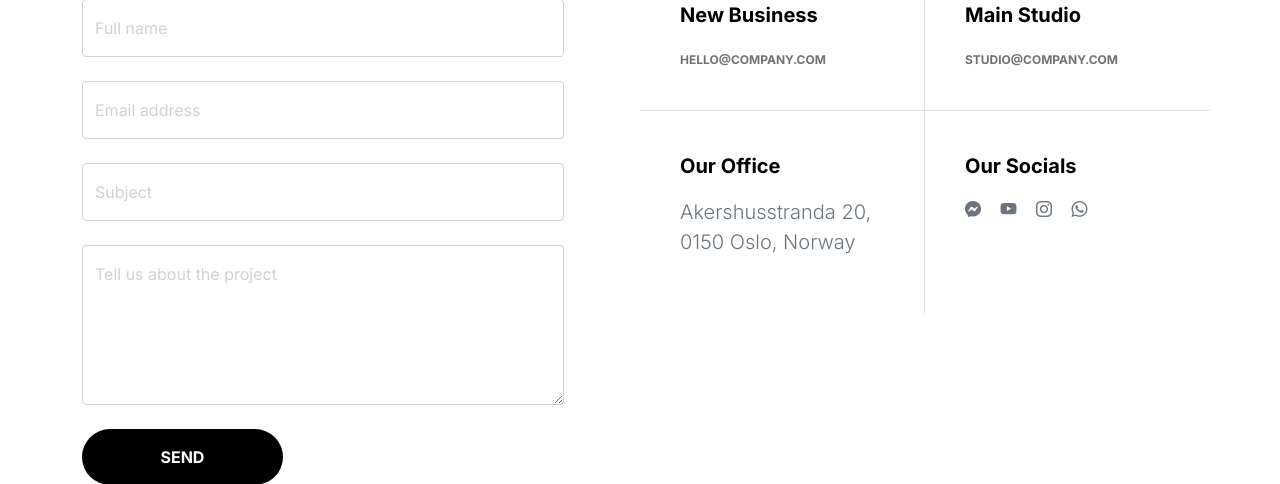
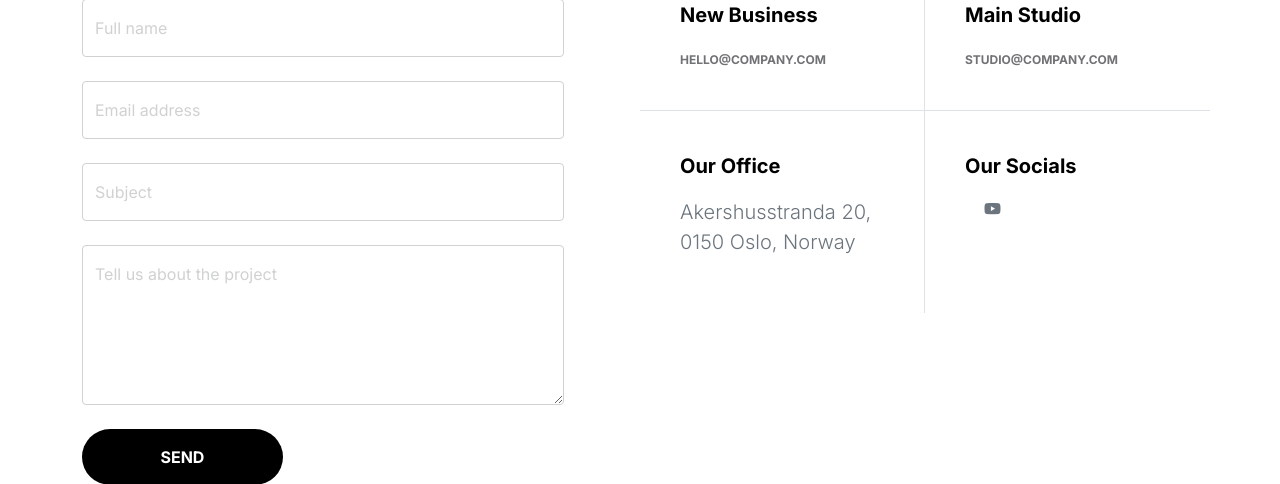
Before and after one commit to Jamboon007/clonebuch, a Django app: page /contact in a window 1280 px wide. Shown: the part 768-1252 px from the top of the page. Run offline with Django 4.2, Linux system fonts and the light colour scheme; some libraries are stand-ins or nearby versions.

Commit message:
Update contact.html

```diff
--- a/templates/contact.html
+++ b/templates/contact.html
@@ -87,13 +87,11 @@
 
                         <ul class="social-icon">
 
-                            <li><a href="#" class="social-icon-link bi-messenger"></a></li>
+                            <li><a href="#" class="social-icon-link bi-Facebook"></a></li>
 
                             <li><a href="#" class="social-icon-link bi-youtube"></a></li>
 
-                            <li><a href="#" class="social-icon-link bi-instagram"></a></li>
-
-                            <li><a href="#" class="social-icon-link bi-whatsapp"></a></li>
+                            <li><a href="#" class="social-icon-link bi-tiktok"></a></li>
                         </ul>
                     </div>
                 </div>
```
